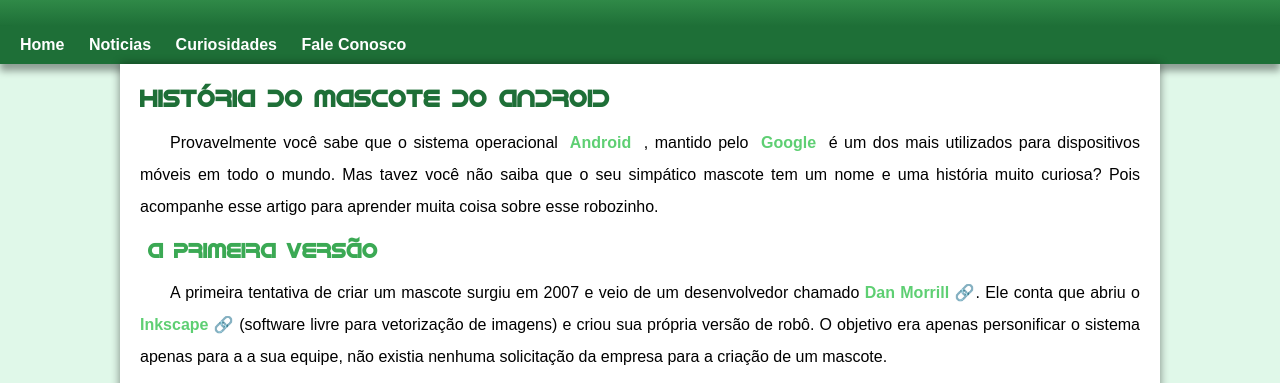
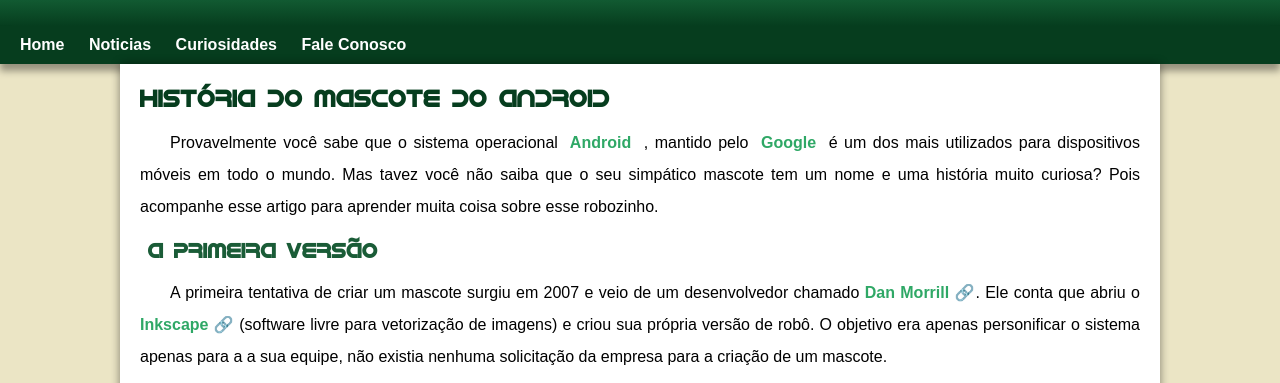
Before and after one commit to lluisax1/projeto-android, a plain HTML site: page index.html in a window 1280 px wide. Shown: the part 164-547 px from the top of the page. Drawn offline with Linux system fonts and the light colour scheme.

Commit message:
Update style.css
alteração para cor inicial do projeto

```diff
--- a/style.css
+++ b/style.css
@@ -14,12 +14,12 @@
 }
 
 :root{
---cor01: #E0F8E9;
---cor02: #B2F0C2;
---cor03: #7FE89A;
---cor04: #5ECF73;
---cor05: #3BA954;
---cor06: #1E6F37;
+--cor01: #ebe5c5;
+--cor02: #83e1ad;
+--cor03: #3ddc84;
+--cor04: #2fa866;
+--cor05: #1a5c37;
+--cor06: #063d1e;
 
 --fonte-padrao: Arial, Verdana, Helvetica, sans-serif;
 --fonte-destaque: "Bebas Neue", sans-serif;
```
